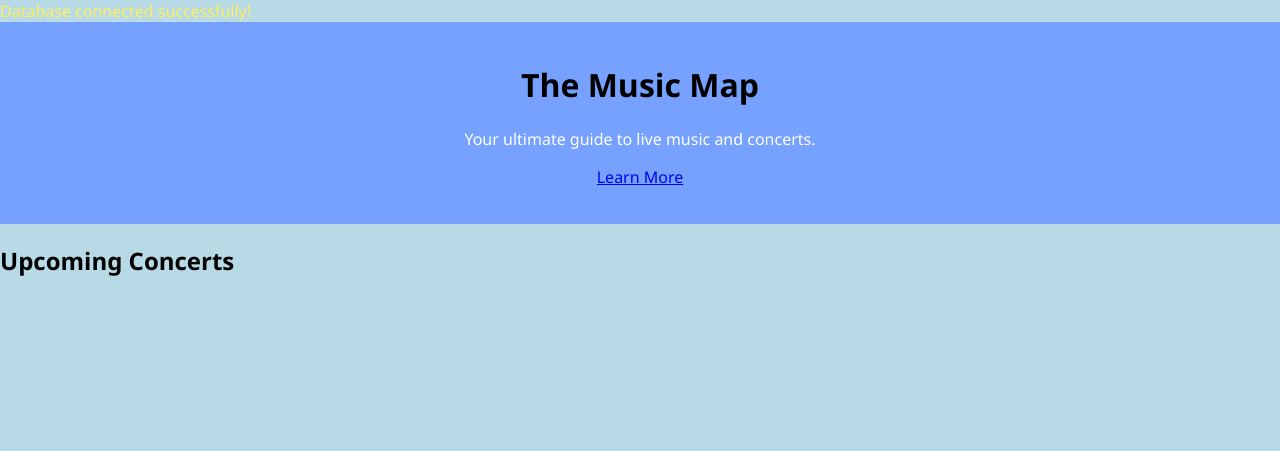
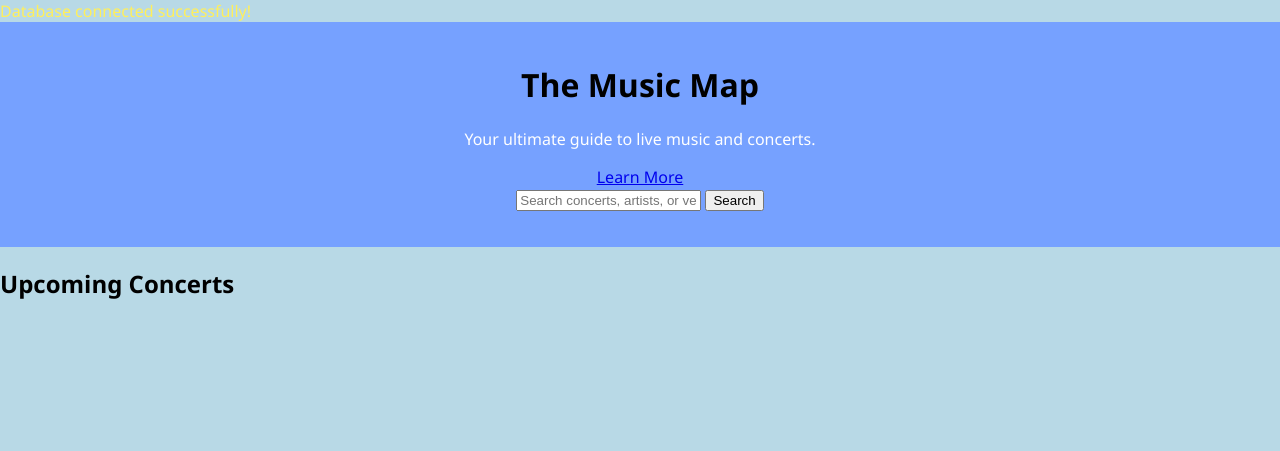
Before and after one commit to Kasie-Rhianne/Final_Project, a PHP site: page / in a window 1280 px wide. Shown: the top 451 px of the page. Run offline with PHP 8.4, Linux system fonts and the light colour scheme; data that the repository does not hold is empty.

Commit message:
added search function

```diff
--- a/index.php
+++ b/index.php
@@ -42,6 +42,9 @@ try {
             <a href="about.php" class="cta-button">Learn More</a>
         </div>
         <form action="search.php" method="GET" class="search-form">
+            <input type="text" name="query" placeholder="Search concerts, artists, or venues" required>
+            <button type="submit">Search</button>
+        </form>
     </header>
 
     <section class="concerts-section">
```
